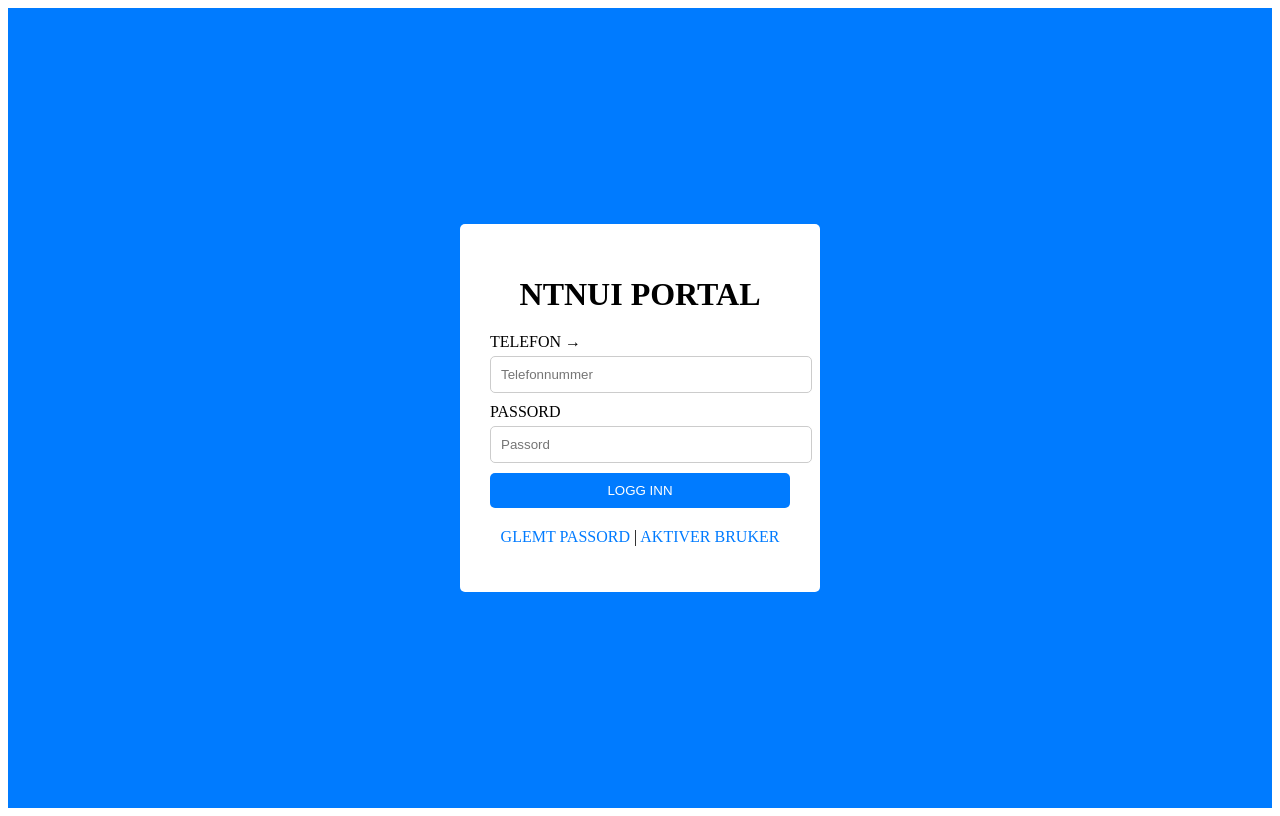
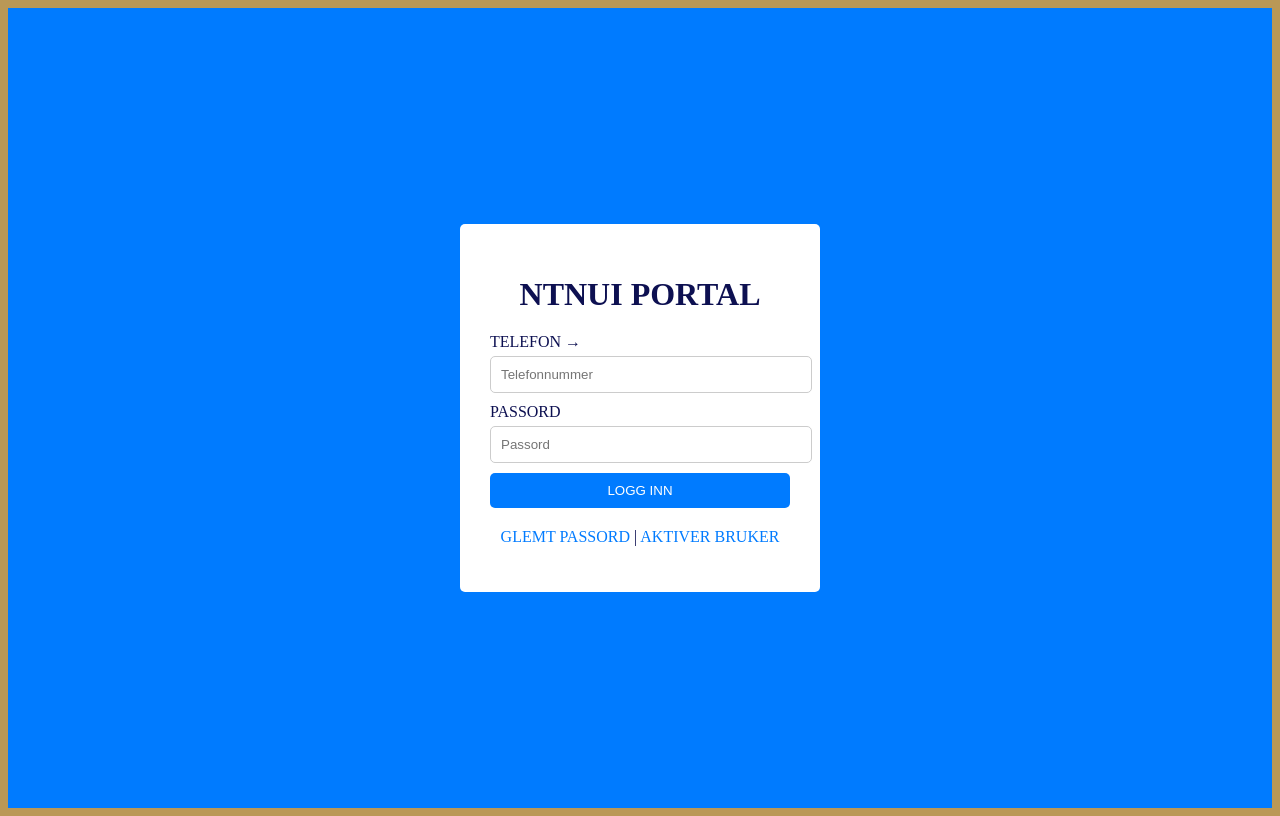
Before and after one commit to frodersen/portal, a Vue app in the folder frontend/: page / in a window 1280 px wide. Built offline with nearby package versions, Linux system fonts and the light colour scheme.

Commit message:
bedre miljø

```diff
--- a/frontend/src/App.vue
+++ b/frontend/src/App.vue
@@ -8,4 +8,10 @@
 <script></script>
 
 <style>
+/* Global styles */
+body, html {
+  background-color: #9d6d0fb3;
+  color: #0d1051;
+
+}
 </style>
--- a/frontend/src/components/LoginForm.vue
+++ b/frontend/src/components/LoginForm.vue
@@ -54,6 +54,8 @@ export default {
         }
 
         if (response.status === 200) {
+          error.value = "Login successful! Redirecting...";
+          setTimeout(() => { error.value = ""; }, 3000);
           const redirectUrl = getQueryParam("redirect_url");
           window.location.href = decodeURIComponent(redirectUrl);
         }
```
